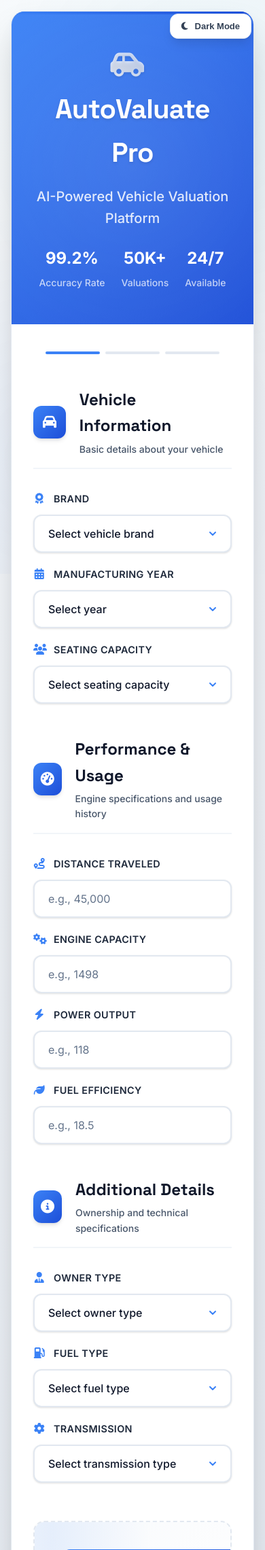
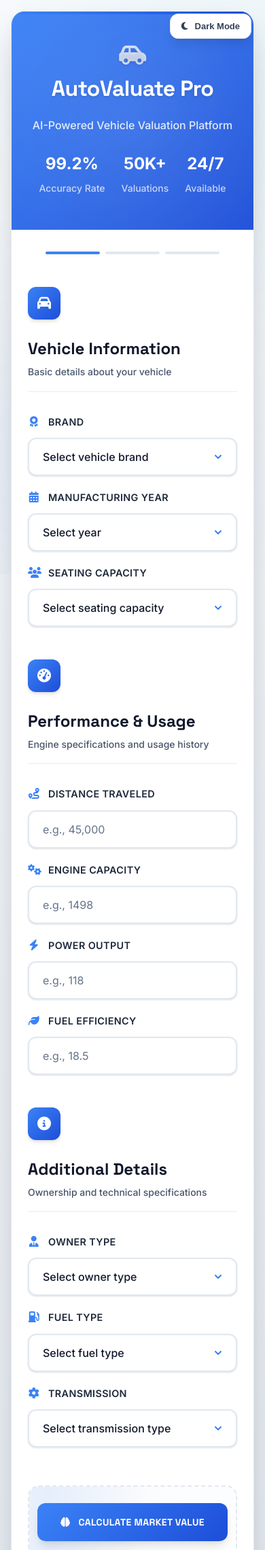
Before and after one commit to esfanmerchant/car-price-predictor, a Flask app: template templates/index.html in a window 390 px wide. Shown: the top 2280 px of the page at 68% size. Run offline with Flask 3, Linux system fonts and the light colour scheme; the template is opened without the code that fills it, so the values that code supplies are empty; parts of the project's set-up code (start-up, migrations or seed data) failed here and were passed over.

Commit message:
Fix Bugs

```diff
--- a/app.py
+++ b/app.py
@@ -36,4 +36,4 @@ def predict():
     return str(np.round(prediction[0],2))
 
 if __name__ == "__main__":
-    app.run(debug=True)
+    app.run(host="0.0.0.0",port=5000,debug=True)
--- a/templates/index.html
+++ b/templates/index.html
@@ -7,7 +7,6 @@
     <link rel="preconnect" href="https://fonts.gstatic.com" crossorigin>
     <link href="https://fonts.googleapis.com/css2?family=Inter:wght@300;400;500;600;700;800;900&family=Space+Grotesk:wght@400;500;600;700&display=swap" rel="stylesheet">
     <link rel="stylesheet" href="https://cdnjs.cloudflare.com/ajax/libs/font-awesome/6.5.0/css/all.min.css">
-    <link rel="icon" type="image/png" sizes="48x48" href="{{ url_for('static', filename='css/favicon6.png') }}">
     <title>AutoValuate Pro - Vehicle Valuation Platform</title>
     <style>
       :root {
@@ -442,7 +441,8 @@
         cursor: pointer;
         transition: var(--transition);
         box-shadow: var(--shadow-lg);
-        min-width: 280px;
+        width: 100%;
+        max-width: 320px;
         display: inline-flex;
         align-items: center;
         justify-content: center;
@@ -452,6 +452,10 @@
         text-transform: uppercase;
         letter-spacing: 0.025em;
         font-family: 'Space Grotesk', sans-serif;
+        word-wrap: break-word;
+        white-space: nowrap;
+        overflow: hidden;
+        text-overflow: ellipsis;
       }
 
       .btn-predict::before {
@@ -720,11 +724,11 @@
         }
 
         .card-header {
-          padding: 48px 32px;
+          padding: 48px 24px;
         }
 
         .card-body {
-          padding: 40px 32px;
+          padding: 32px 24px;
         }
 
         .form-grid {
@@ -741,8 +745,14 @@
 
         .btn-predict {
           width: 100%;
-          max-width: 320px;
-          padding: 18px 32px;
+          max-width: 100%;
+          padding: 16px 24px;
+          font-size: 16px;
+          min-height: 56px;
+        }
+
+        .predict-section {
+          padding: 32px 16px;
         }
 
         .stats-row {
@@ -756,6 +766,73 @@
 
         .progress-step {
           width: 80px;
+        }
+
+        .section-header {
+          flex-direction: column;
+          align-items: flex-start;
+          gap: 16px;
+        }
+
+        .section-icon {
+          margin-right: 0;
+          margin-bottom: 8px;
+        }
+      }
+
+      @media (max-width: 480px) {
+        .main-title {
+          font-size: 2rem;
+        }
+
+        .main-title i {
+          display: block;
+          margin-right: 0;
+          margin-bottom: 8px;
+        }
+
+        .subtitle {
+          font-size: 1rem;
+        }
+
+        .btn-predict {
+          padding: 14px 20px;
+          font-size: 14px;
+        }
+
+        .btn-predict span {
+          font-size: 14px;
+        }
+
+        .predict-section {
+          padding: 24px 12px;
+        }
+
+        .prediction-result {
+          padding: 24px 16px;
+        }
+
+        .prediction-result h3 {
+          font-size: 1.25rem;
+          flex-direction: column;
+          gap: 8px;
+        }
+
+        .price-highlight {
+          font-size: 1.5rem;
+        }
+      }
+
+      /* Extra small screens */
+      @media (max-width: 360px) {
+        .btn-predict {
+          font-size: 13px;
+          padding: 12px 16px;
+        }
+
+        .btn-predict span {
+          white-space: normal;
+          line-height: 1.2;
         }
       }
 
@@ -1103,7 +1204,7 @@
       });
 
       // Stagger form field animations
-      input.closest('.form-group').style.animationDelay = $;{index * 0.1}s;
+      input.closest('.form-group').style.animationDelay = (index * 0.1) + 's';
     });
 
     function handleCustomOption(select){
```
Also changed, not shown: other parts of templates/index.html (+40 -16 lines).
